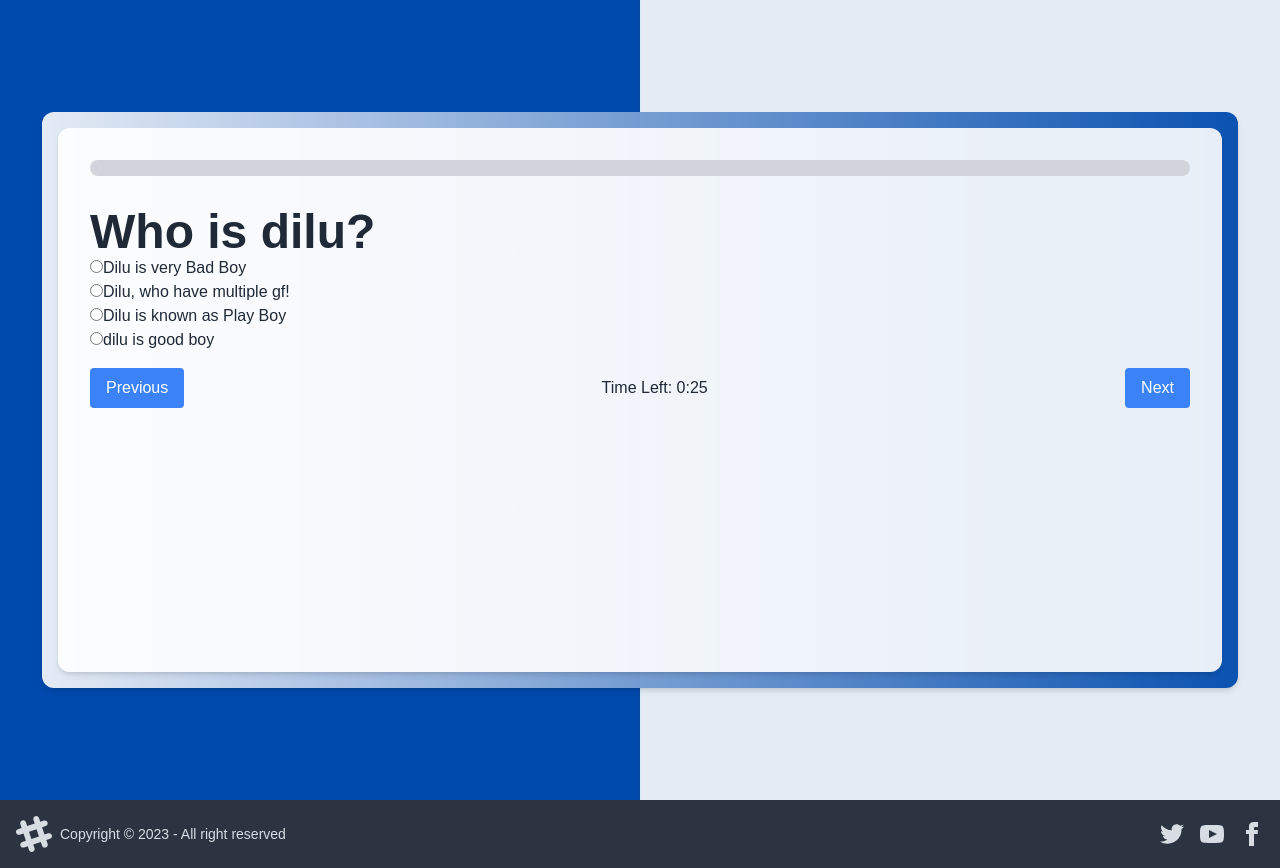
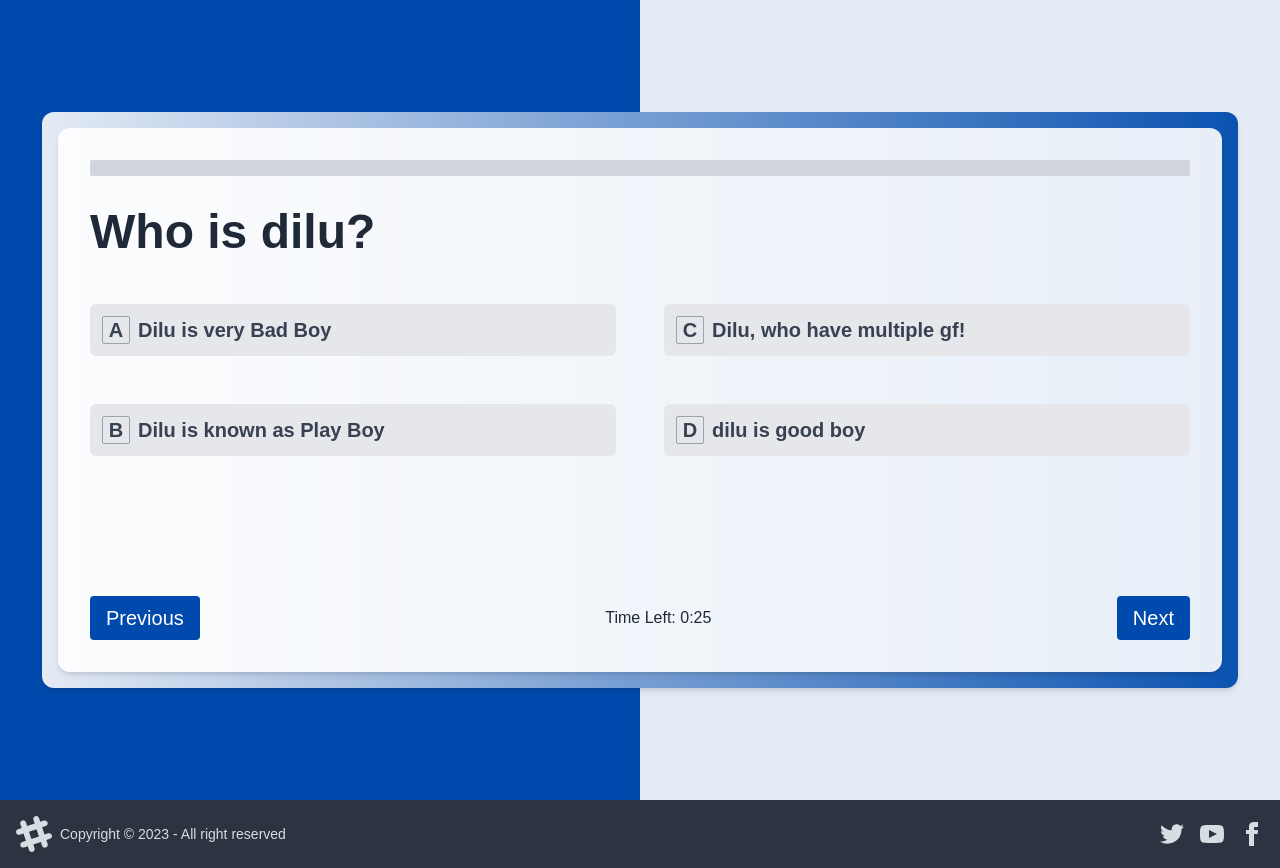
Before and after one commit to assraf-nur-p2m/Self-Assessment-Portal, a React (Vite) app: page /quiz in a window 1280 px wide. Built offline with nearby package versions, Linux system fonts and the light colour scheme.

Commit message:
editing timer

```diff
--- a/public/ques.json
+++ b/public/ques.json
@@ -1,6 +1,6 @@
 [
   {
-    "id": 1,
+    "id": 166,
     "context": "Who is dilu?",
     "a": "Dilu is very Bad Boy",
     "c": "Dilu, who have multiple gf!",
@@ -8,7 +8,7 @@
     "d": "dilu is good boy"
   },
   {
-    "id": 2,
+    "id": 3332,
     "context": "Who is Nur?",
     "a": "Nur is tesla fan",
     "c": "Nur is a single boy",
@@ -16,7 +16,7 @@
     "d": "Nur could not be a name of any person"
   },
   {
-    "id": 3,
+    "id": 23,
     "context": "Who is Pappuraj?",
     "a": "pappu is king",
     "c": "no one like pappu",
@@ -24,7 +24,7 @@
     "d": "pappu is used to kissing everyone"
   },
   {
-    "id": 4,
+    "id": 443,
     "context": "Where P2M is loceted?",
     "a": "not in bd",
     "c": "belongs dilu's heart",
--- a/src/Components/Quiz/Quiz.jsx
+++ b/src/Components/Quiz/Quiz.jsx
@@ -83,9 +83,9 @@ export default function Quiz() {
             {quizData.length > 0 && (
               <div className="">
                 <div className="">
-                  <div className="mb-8 h-4 bg-gray-300 rounded-full">
+                  <div className="mb-8 h-4 bg-gray-300 rounded-sm">
                     <div
-                      className="h-full rounded-full bg-[#004AAD]"
+                      className="h-full rounded-sm bg-[#004AAD]"
                       style={{ width: `${progressPercentage}%` }}
                     ></div>
                   </div>
@@ -97,12 +97,19 @@ export default function Quiz() {
                   </h1>
                 </div>
 
-                <div>
-                  <form>
+                <div className="mt-12">
+                  <form className="grid grid-cols-1 md:grid-cols-2 gap-12">
                     {Object.keys(quizData[currentQuestionIndex]).map((key) => {
                       if (key.match(/^[a-d]$/)) {
                         return (
-                          <div key={key}>
+                          <label
+                            key={key}
+                            className={`flex rounded-md items-center py-3 ps-1 text-xl font-semibold space-x-2 cursor-pointer ${
+                              selectedOptions[currentQuestionIndex] === key
+                                ? "bg-[#004AAD] text-white"
+                                : "bg-gray-200 text-gray-700"
+                            }`}
+                          >
                             <input
                               type="radio"
                               name={`question_${currentQuestionIndex}`}
@@ -112,9 +119,13 @@ export default function Quiz() {
                               }
                               onChange={() => handleOptionSelect(key)}
                               disabled={quizSubmitted}
+                              className="hidden"
                             />
-                            <label>{quizData[currentQuestionIndex][key]}</label>
-                          </div>
+                            <span className="w-7 h-7 border border-gray-400 rounded-sm flex items-center justify-center">
+                              {key.toUpperCase()}
+                            </span>
+                            <span>{quizData[currentQuestionIndex][key]}</span>
+                          </label>
                         );
                       }
                       return null;
@@ -122,30 +133,31 @@ export default function Quiz() {
                   </form>
                 </div>
 
-                <div className="flex justify-between items-center mt-4">
+                <div className="flex justify-between items-center mt-4 absolute bottom-0 w-full">
                   <button
                     onClick={handlePreviousQuestion}
-                    className="bg-blue-500 hover:bg-blue-600 text-white py-2 px-4 rounded"
+                    className="bg-[#004AAD] hover:bg-blue-600 text-xl text-white py-2 px-4 rounded"
                   >
                     Previous
                   </button>
-                  <p>
+                  <p className="countdown">
                     Time Left: {Math.floor(timeLeft / 60)}:
                     {(timeLeft % 60).toString().padStart(2, "0")}
                   </p>
+
                   {isLastQuestion ? (
                     <button
                       ref={submitButtonRef}
                       onClick={handleSubmit}
                       disabled={quizSubmitted}
-                      className="bg-blue-500 hover:bg-blue-600 text-white py-2 px-4 rounded"
+                      className="bg-[#004AAD] hover:bg-blue-600 text-white text-xl py-2 px-4 rounded"
                     >
                       Submit
                     </button>
                   ) : (
                     <button
                       onClick={handleNextQuestion}
-                      className="bg-blue-500 hover:bg-blue-600 text-white py-2 px-4 rounded"
+                      className="bg-[#004AAD] hover:bg-blue-600 text-white text-xl py-2 px-4 rounded"
                     >
                       Next
                     </button>
```
